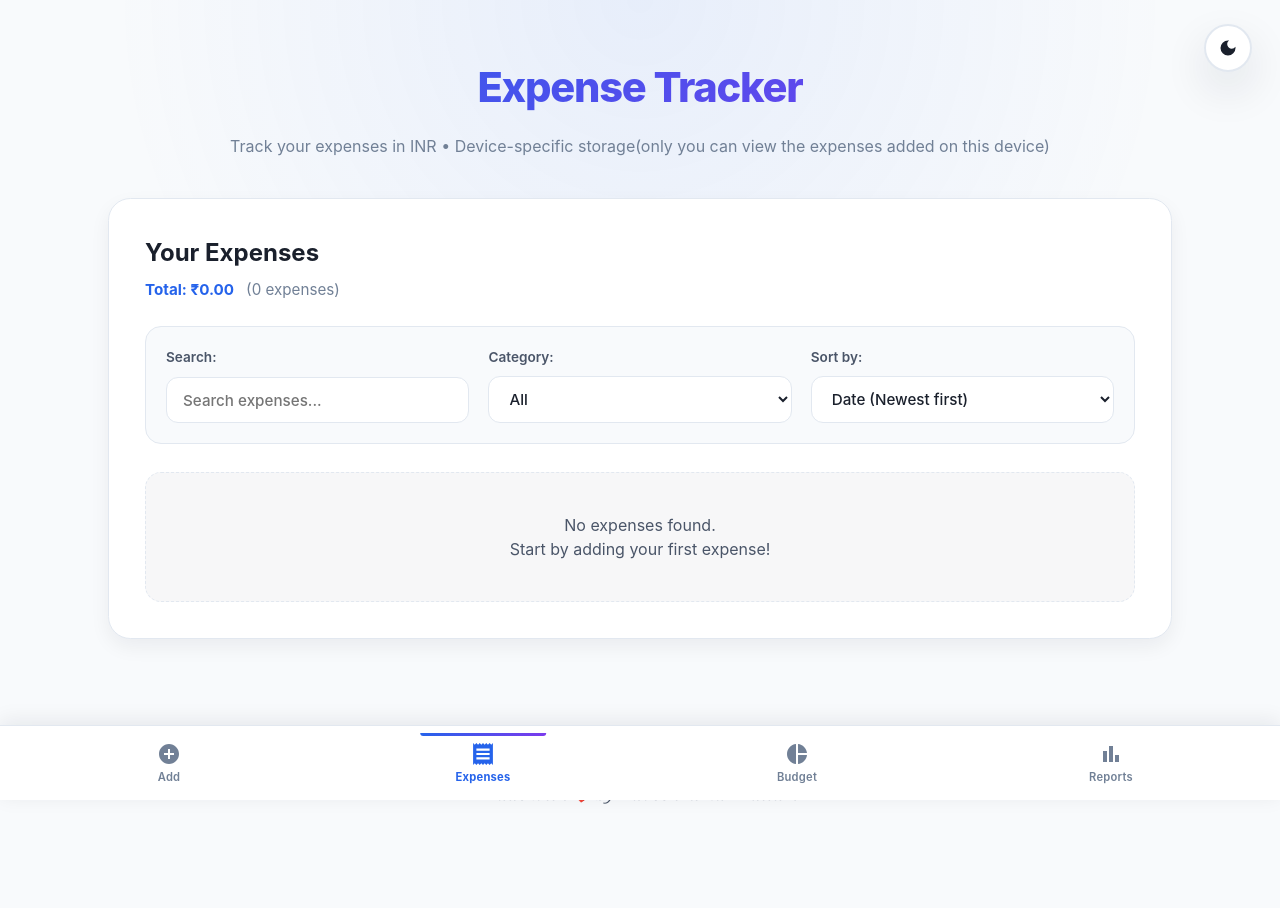
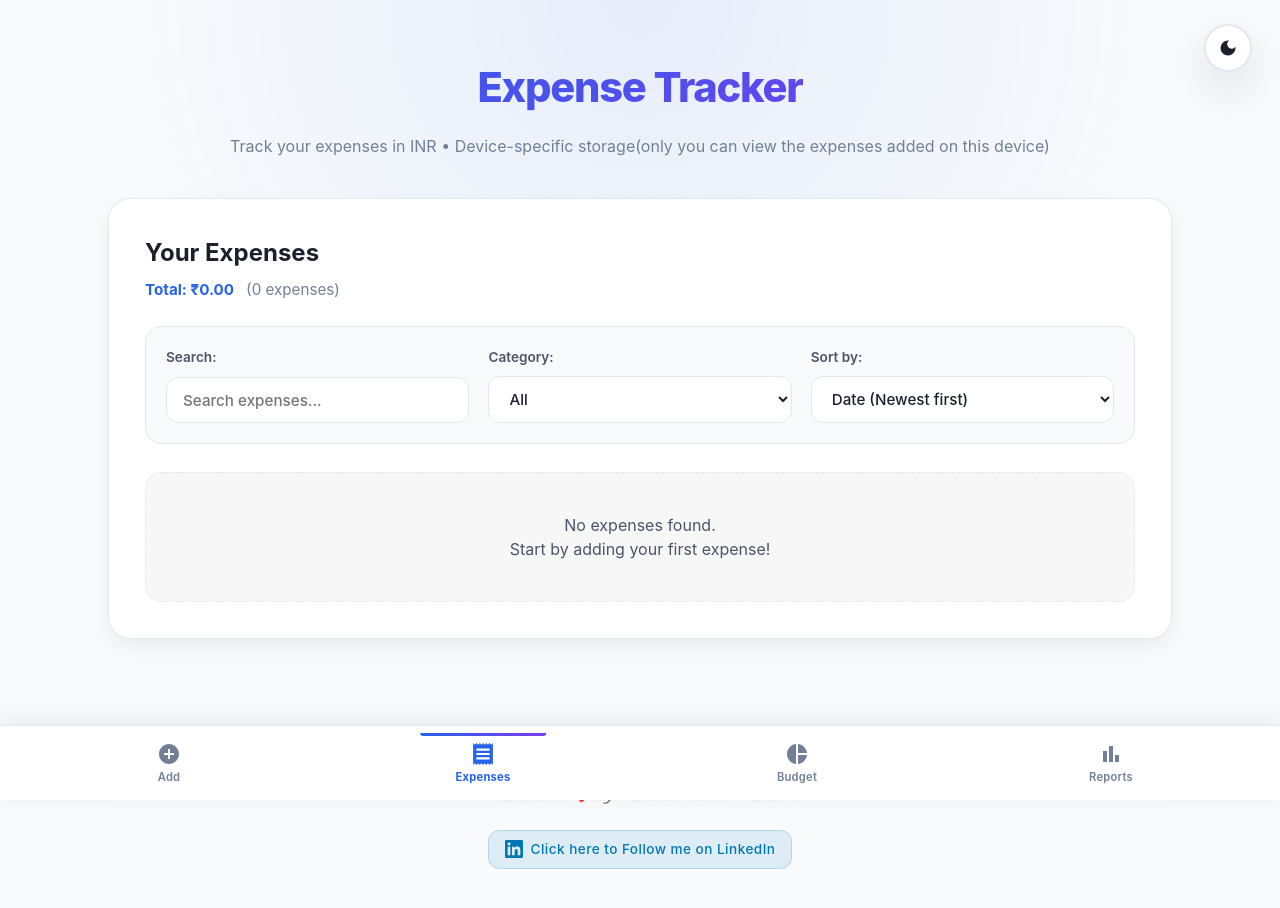
Before and after one commit to KALLURINAVEENKUMAR/ExpenseTracker, a React (Create React App) app: page / in a window 1280 px wide. Shown: the top 908 px of the page. Built offline with nearby package versions, Linux system fonts and the light colour scheme.

Commit message:
Add LinkedIn follow link with LinkedIn logo to footer credit

```diff
--- a/src/App.js
+++ b/src/App.js
@@ -183,7 +183,20 @@ function AppContent() {
         </nav>
 
         <footer className="app-footer-credit">
-          Made with ❤️ by Naveenkumar Kalluri
+          <div className="credit-text">Made with ❤️ by Naveenkumar Kalluri</div>
+          <div className="social-links">
+            <a
+              href="https://www.linkedin.com/in/naveenkumar-kalluri-3b7709224/"
+              target="_blank"
+              rel="noopener noreferrer"
+              className="linkedin-link"
+            >
+              <svg className="linkedin-icon" viewBox="0 0 24 24" fill="currentColor">
+                <path d="M20.447 20.452h-3.554v-5.569c0-1.328-.027-3.037-1.852-3.037-1.853 0-2.136 1.445-2.136 2.939v5.667H9.351V9h3.414v1.561h.046c.477-.9 1.637-1.85 3.37-1.85 3.601 0 4.267 2.37 4.267 5.455v6.286zM5.337 7.433c-1.144 0-2.063-.926-2.063-2.065 0-1.138.92-2.063 2.063-2.063 1.14 0 2.064.925 2.064 2.063 0 1.139-.925 2.065-2.064 2.065zm1.782 13.019H3.555V9h3.564v11.452zM22.225 0H1.771C.792 0 0 .774 0 1.729v20.542C0 23.227.792 24 1.771 24h20.451C23.2 24 24 23.227 24 22.271V1.729C24 .774 23.2 0 22.222 0h.003z"/>
+              </svg>
+              Click here to Follow me on LinkedIn
+            </a>
+          </div>
         </footer>
       </div>
     </div>
--- a/src/AppStyles.css
+++ b/src/AppStyles.css
@@ -1631,6 +1631,10 @@ html.dark .theme-toggle:hover {
   font-family: 'Georgia', 'Times New Roman', serif;
   font-style: italic;
   background: linear-gradient(to bottom, transparent 0%, var(--bg-primary) 30%);
+  display: flex;
+  flex-direction: column;
+  align-items: center;
+  gap: 1rem;
 }
 
 .app-footer-credit::before {
@@ -1658,6 +1662,51 @@ html.dark .theme-toggle:hover {
   animation: sparkle 2s ease-in-out infinite;
 }
 
+.credit-text {
+  margin-bottom: 0.5rem;
+}
+
+.social-links {
+  display: flex;
+  justify-content: center;
+  align-items: center;
+}
+
+.linkedin-link {
+  display: flex;
+  align-items: center;
+  gap: 0.5rem;
+  color: #0077b5;
+  text-decoration: none;
+  font-size: 0.85rem;
+  font-weight: 500;
+  font-family: var(--font-sans);
+  font-style: normal;
+  padding: 0.5rem 1rem;
+  border-radius: var(--radius-md);
+  background: rgba(0, 119, 181, 0.1);
+  border: 1px solid rgba(0, 119, 181, 0.2);
+  transition: all 0.3s ease;
+}
+
+.linkedin-link:hover {
+  background: rgba(0, 119, 181, 0.15);
+  border-color: rgba(0, 119, 181, 0.3);
+  transform: translateY(-2px);
+  box-shadow: 0 4px 12px rgba(0, 119, 181, 0.2);
+}
+
+.linkedin-icon {
+  width: 18px;
+  height: 18px;
+  color: #0077b5;
+  transition: transform 0.3s ease;
+}
+
+.linkedin-link:hover .linkedin-icon {
+  transform: scale(1.1);
+}
+
 @keyframes sparkle {
   0%, 100% {
     opacity: 0.8;
@@ -1674,5 +1723,16 @@ html.dark .theme-toggle:hover {
     font-size: 0.85rem;
     padding: 2rem 0.75rem 5rem;
     margin-top: 2rem;
-  }
-}
+    gap: 0.75rem;
+  }
+
+  .linkedin-link {
+    font-size: 0.8rem;
+    padding: 0.4rem 0.8rem;
+  }
+
+  .linkedin-icon {
+    width: 16px;
+    height: 16px;
+  }
+}
```
